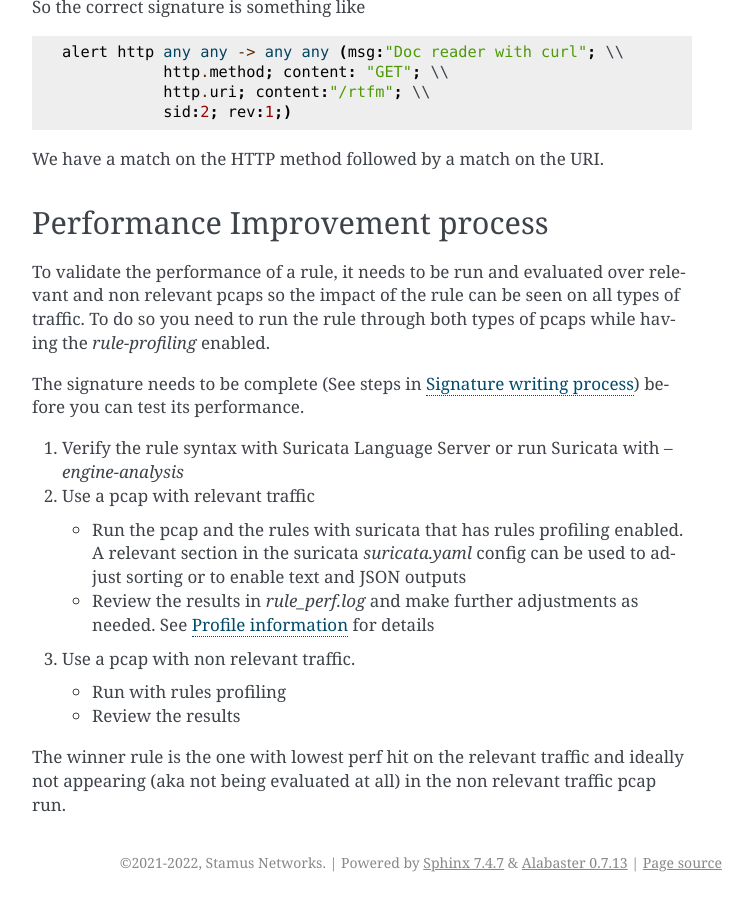
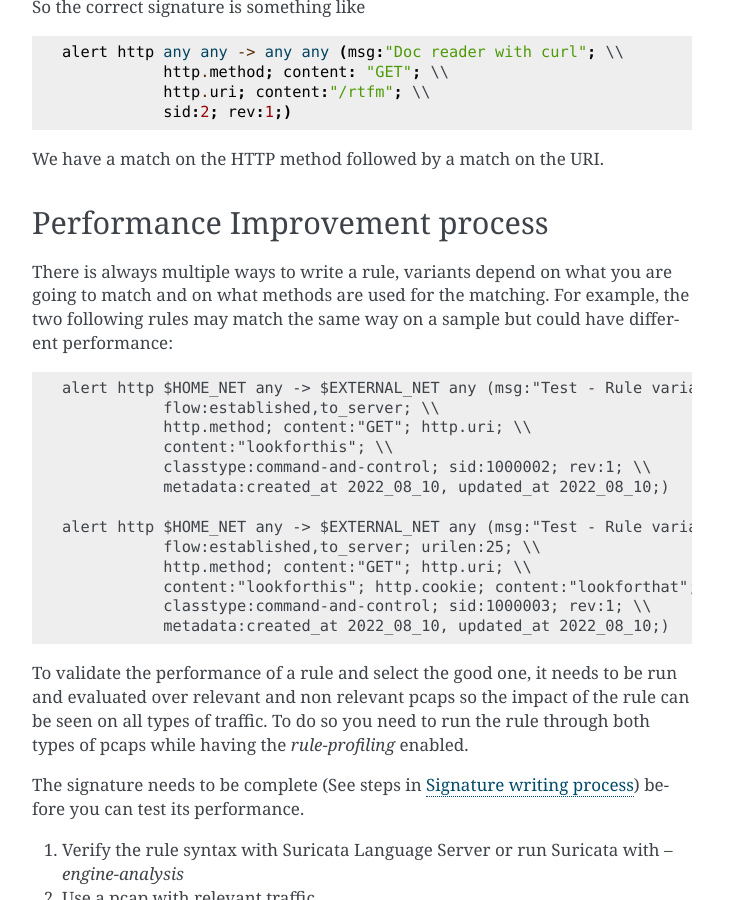
Before and after one commit to StamusNetworks/suricata-4-analysts, a Sphinx documentation site: the page built from source/write-performant-rules.rst, in a window 1280 px wide and 900 px high, scrolled down 13078 px. Shown: the whole window, without its empty margins (388-1140 px from the left). Built offline with Sphinx 7.4.7, drawn with Linux system fonts in a browser that asks for light colours; some of the changed text lies outside the part shown.

Commit message:
rules: some rewording and precision

```diff
--- a/source/write-performant-rules.rst
+++ b/source/write-performant-rules.rst
@@ -487,7 +487,24 @@ We have a match on the HTTP method followed by a match on the URI.
 Performance Improvement process
 ===============================
 
-To validate the performance of a rule, it needs to be run and evaluated over relevant and non relevant pcaps so the impact
+There is always multiple ways to write a rule, variants depend on what you are going to match and on what methods are used for the
+matching. For example, the two following rules may match the same way on a sample but could have different performance: ::
+
+ alert http $HOME_NET any -> $EXTERNAL_NET any (msg:"Test - Rule variant - 1"; \\
+            flow:established,to_server; \\
+            http.method; content:"GET"; http.uri; \\
+            content:"lookforthis"; \\
+            classtype:command-and-control; sid:1000002; rev:1; \\
+            metadata:created_at 2022_08_10, updated_at 2022_08_10;)
+
+ alert http $HOME_NET any -> $EXTERNAL_NET any (msg:"Test - Rule variant - 2"; \\
+            flow:established,to_server; urilen:25; \\
+            http.method; content:"GET"; http.uri; \\
+            content:"lookforthis"; http.cookie; content:"lookforthat"; \\
+            classtype:command-and-control; sid:1000003; rev:1; \\
+            metadata:created_at 2022_08_10, updated_at 2022_08_10;)
+
+To validate the performance of a rule and select the good one, it needs to be run and evaluated over relevant and non relevant pcaps so the impact
 of the rule can be seen on all types of traffic. To do so you need to run the rule through both types of pcaps while having the `rule-profiling` enabled.
 
 The signature needs to be complete (See steps in :ref:`Signature writing process <write-signature>`) before you can
```
Also changed, not shown: other parts of source/write-performant-rules.rst (+1 -1 lines).
